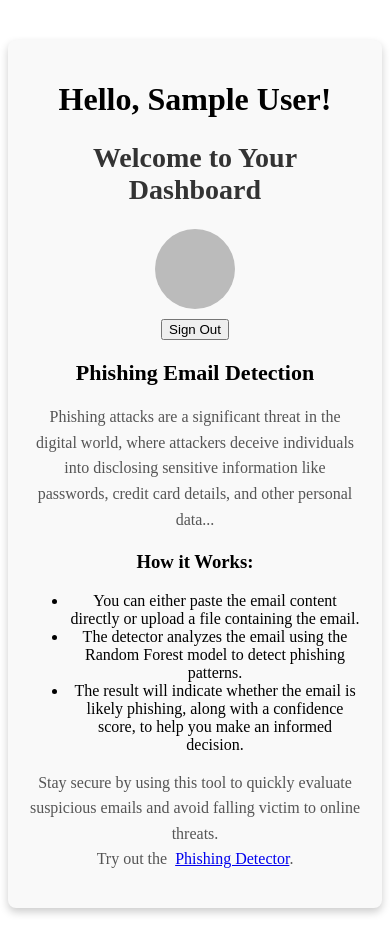
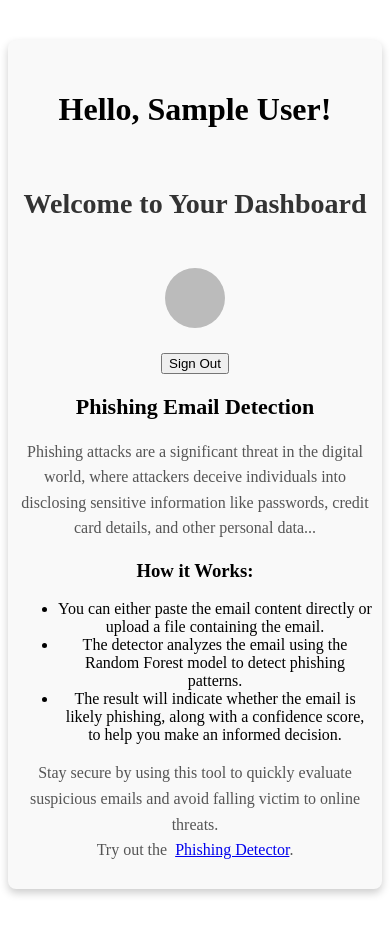
Before and after one commit to EnochAdenaya/Phishing_Detector_Frontend, a React (Vite) app in the folder react-app/: page / in a window 390 px wide. Built offline with nearby package versions, Linux system fonts and the light colour scheme; no server answers; sample sign-in values are in the browser's storage.

Commit message:
Dashboard responsiveness for different devices

```diff
--- a/react-app/src/components/dashboard.css
+++ b/react-app/src/components/dashboard.css
@@ -17,6 +17,11 @@
 .user-info {
     margin-top: 20px;
     text-align: center;
+    display: flex;
+    align-items: center;
+    gap: 15px;
+    flex-wrap: wrap;
+    justify-content: center;
 }
 
 .user-avatar {
@@ -75,3 +80,32 @@
 .link:hover {
     text-decoration: underline;
 }
+
+
+@media (max-width: 768px) {
+    .dashboard-container {
+        padding: 10px;
+        text-align: center;
+    }
+
+    .user-info {
+        flex-direction: column;
+        text-align: center;
+    }
+
+    .user-avatar {
+        width: 60px;
+        height: 60px;
+    }
+
+    .signout-button {
+        width: 100%;
+        padding: 10px;
+        font-size: 14px;
+    }
+
+    .steps-list {
+        text-align: left;
+        padding-left: 20px;
+    }
+}
```
